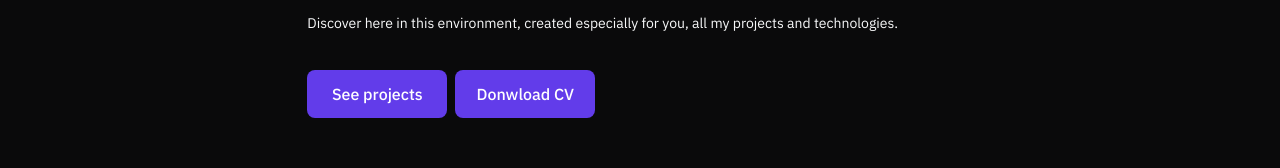
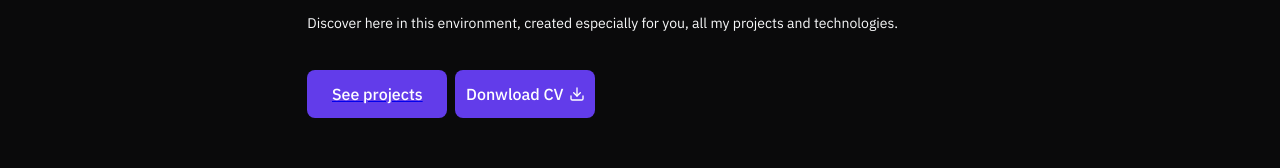
Before and after one commit to Kenzie-Academy-Brasil-Developers/Entrega---Portf-lio-de-Sucesso-JoseWenned, a React (Vite) app: page / in a window 1280 px wide. Shown: the part 341-509 px from the top of the page. Built offline with nearby package versions, Linux system fonts and the light colour scheme.

Commit message:
feat: add icon download in button download cv

```diff
--- a/src/Components/Home/home.component.tsx
+++ b/src/Components/Home/home.component.tsx
@@ -5,6 +5,7 @@ import { IoIosBriefcase } from "react-icons/io";
 import { IoMdContacts } from "react-icons/io";
 import { FaFileCode } from "react-icons/fa6";
 import { Link } from "react-router-dom";
+import { FiDownload } from "react-icons/fi";
 
 export const Home = () => {
 
@@ -39,7 +40,7 @@ export const Home = () => {
 
                             <Link to={"/ProjectsPage"}><button className={style.button}>See projects</button></Link>
 
-                            <button className={style.button} type="submit" onClick={ handleDownloadCv }>Donwload CV</button>
+                            <button className={style.button} type="submit" onClick={ handleDownloadCv }>Donwload CV <FiDownload /></button>
 
                         </div>
 
--- a/src/Components/Home/style.module.scss
+++ b/src/Components/Home/style.module.scss
@@ -108,6 +108,12 @@
 
     width: 140px;
     height: 48px;
+
+    display: flex;
+    align-items: center;
+    justify-content: center;
+
+    gap: 5px;
 
     border: none;
     border-radius: 8px;
```
